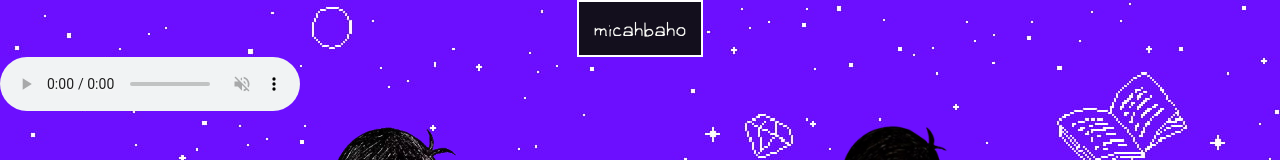
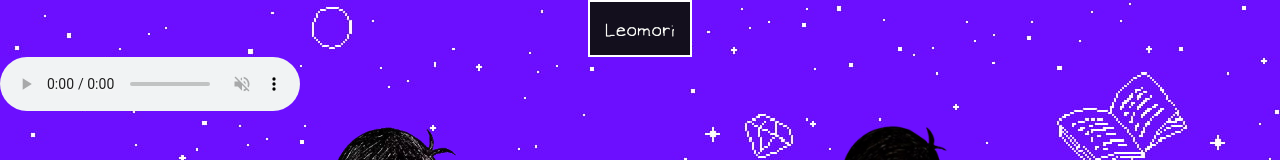
Before and after one commit to GithubSam256/hahaleomori, a plain HTML site: page index.html in a window 1280 px wide. Shown: the top 160 px of the page. Drawn offline with Linux system fonts and the light colour scheme.

Commit message:
Update index.html

```diff
--- a/index.html
+++ b/index.html
@@ -11,7 +11,7 @@
 <body>
 <div class="parent-dropdown">
     <div class="dropdown">
-        <button>micahbaho</button>
+        <button>Leomori</button>
         <div class="content">
             <a href="">Story</a>
             <a href="">of</a>
```
